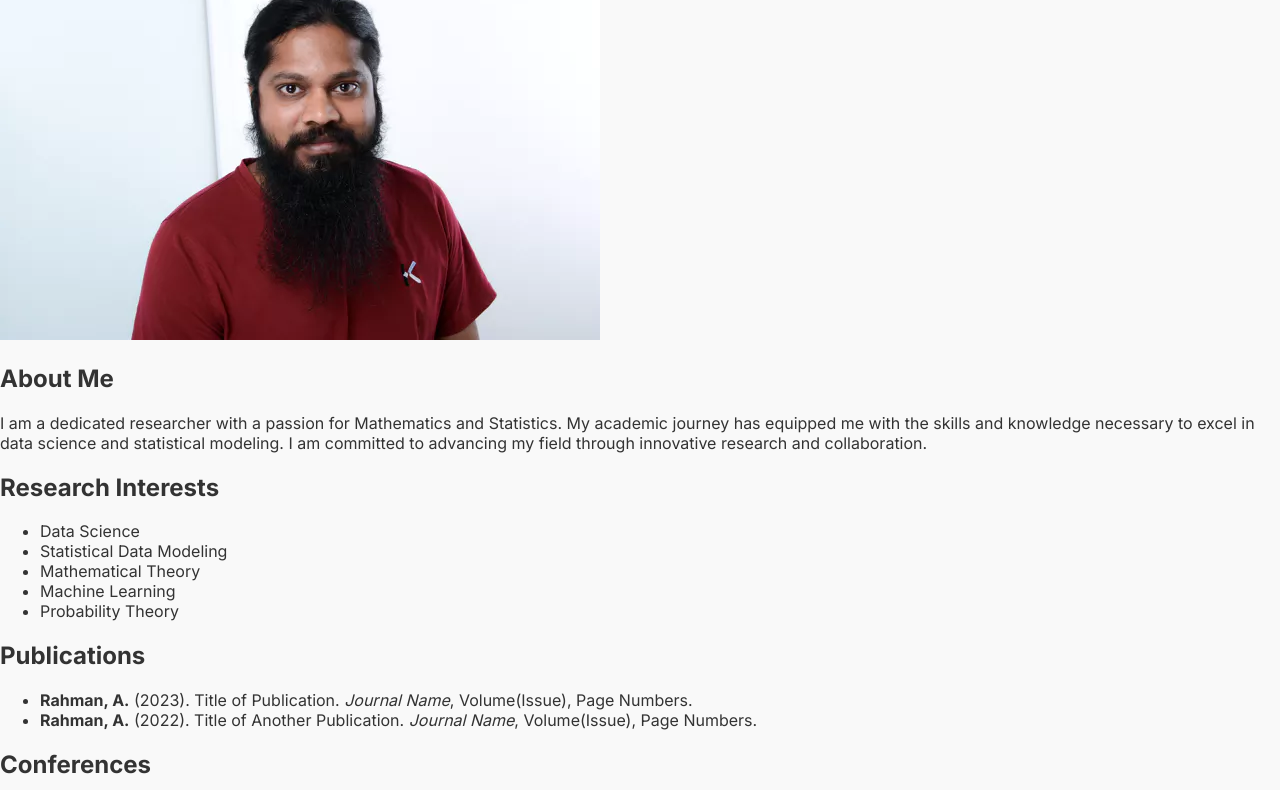
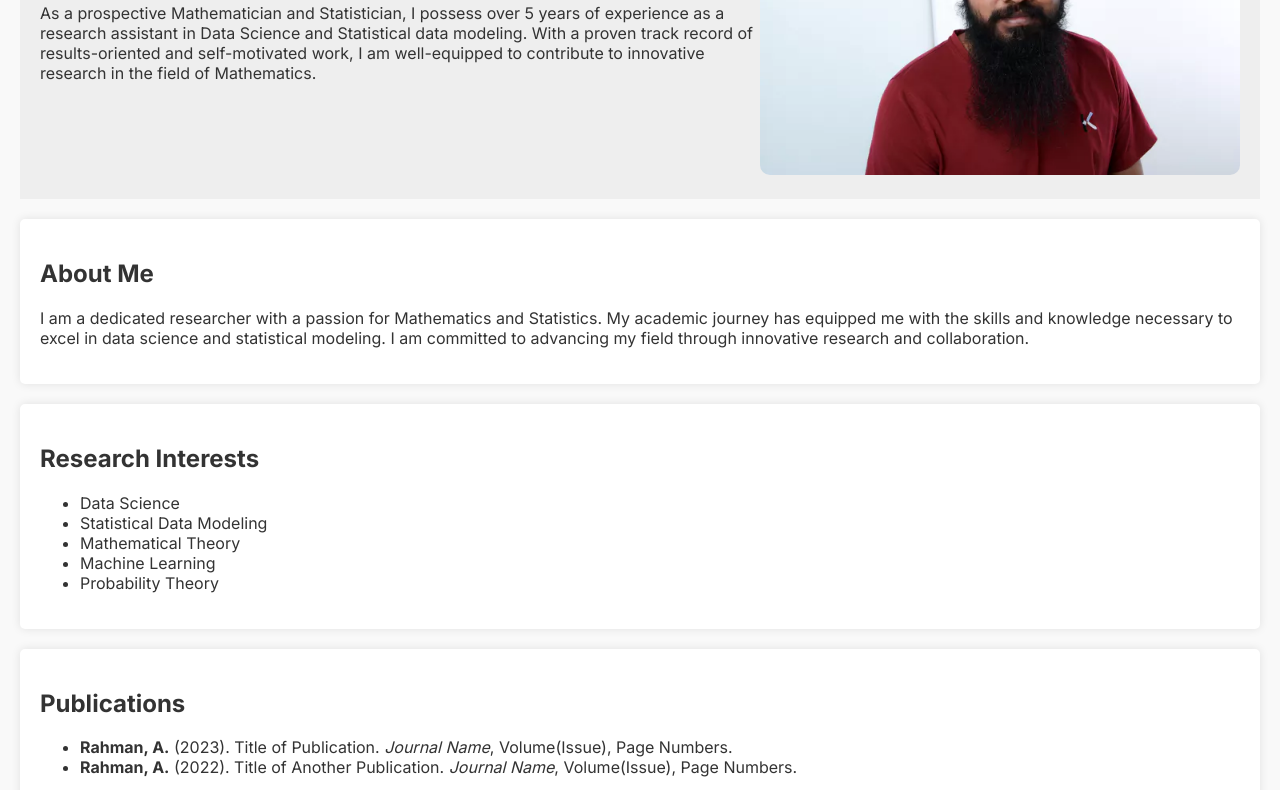
Before and after one commit to airdipu/arahman.io, a website built with Parcel: page docs/index.html in a window 1280 px wide. Shown: the part 245-1035 px from the top of the page. Built offline with nearby package versions, Linux system fonts and the light colour scheme.

Commit message:
Update style.css

```diff
--- a/docs/style.css
+++ b/docs/style.css
@@ -28,7 +28,15 @@ body {
   border-radius: 5px;
 }
 
-.banner {
+main {
+  padding: 20px;
+}
+
+section {
+  margin-bottom: 20px;
+}
+
+.home {
   display: flex;
   justify-content: space-between;
   align-items: center;
@@ -36,24 +44,21 @@ body {
   background-color: #eee;
 }
 
-.banner-content {
+.home-content {
   max-width: 60%;
 }
 
-.banner-image img {
+.home-image img {
   max-width: 100%;
   height: auto;
   border-radius: 10px;
 }
 
-.contact {
+.about, .research, .publications, .conferences, .teaching, .contact {
+  background-color: #fff;
   padding: 20px;
-  background-color: #fff;
-  border-top: 1px solid #ddd;
-}
-
-.contact h2 {
-  margin-bottom: 10px;
+  border-radius: 5px;
+  box-shadow: 0 0 10px rgba(0, 0, 0, 0.1);
 }
 
 .contact address {
```
